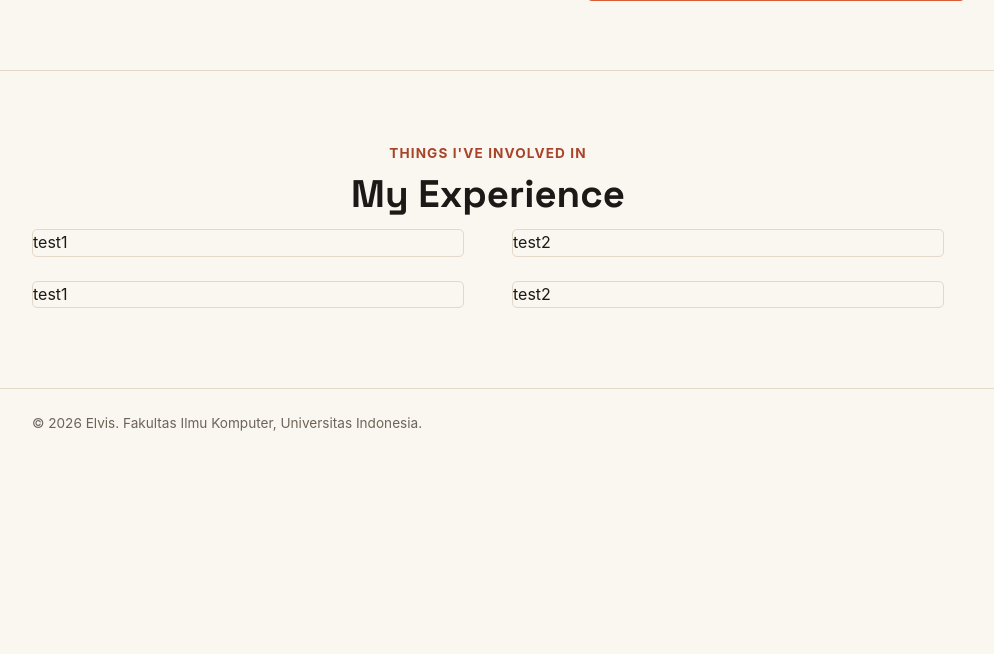
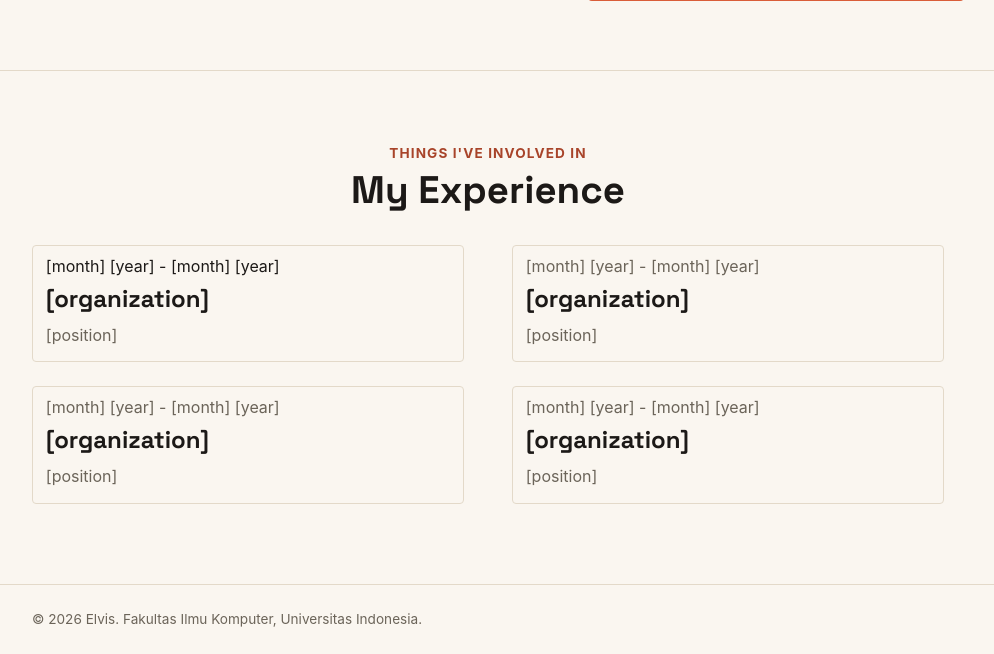
Before and after one commit to vis-fishy/myportofolio, a Django app: page / in a window 1280 px wide. Shown: the part 535-1189 px from the top of the page, without its empty margins (152-1146 px from the left). Before the commit the page ends 966 px from the top, so only its background shows below. Run offline with Django 5.2, Linux system fonts and the light colour scheme.

Commit message:
fix: move the margin-bottom from bio class to margin-top meta-list class; feat: adding placeholder for experience cards content

```diff
--- a/static/css/style.css
+++ b/static/css/style.css
@@ -4,10 +4,19 @@
     box-sizing: border-box;
 }
 
+html {
+    scrollbar-width: none;
+}
+
+html::-webkit-scrollbar {
+    display: none;
+}
+
 :root {
     --ink: #1c1917;
     --paper: #faf6f0;
     --accent: #d95d39;
+    --header-accent:#c94d29;
     --accent-dark: #a8442a;
     --line: #e3d9c9;
     --text-muted: #6b6459;
@@ -101,12 +110,12 @@ h1, h2, .brand {
 .bio {
     color: var(--text-muted);
     max-width: 480px;
-    margin-bottom: 1.5rem;
 }
 
 .meta-list {
     display: flex;
     gap: 2rem;
+    margin-top: 1.5rem;
     margin-bottom: 1.5rem;
 }
 
@@ -179,7 +188,7 @@ h1, h2, .brand {
 
 .experience-grid {
     display: grid;
-    gap: 1rem 3rem;
+    gap: 2.5rem 3rem;
     grid-template-columns: 1fr 3fr 1fr;
     grid-template-areas:
         "left center right"
@@ -193,7 +202,7 @@ h1, h2, .brand {
 
 .experience-punchline h2{
     font-size: clamp(2rem, 3vw, 3rem);
-    line-height: 0.95;
+    line-height: 0.75;
 }
 
 .experience-cards {
@@ -205,17 +214,22 @@ h1, h2, .brand {
 
 .experience-card {
     border: 1px solid var(--line);
-    border-radius: 5px;
+    padding: 0.5rem 0.8rem 0.5rem;
+    border-radius: var(--radius);
     transition:
         background-color 0.3s ease,
         color 0.3s ease,
         transform 0.3s ease;
 }
 
-.experience-card:hover{
+.experience-card:hover {
     background-color: var(--accent-dark);
     color: white;
     transform: translateY(-2px) translateX(-2px);
+}
+
+.experience-card .description{
+    padding: 0.3rem 0rem;
 }
 
 .site-footer {
--- a/templates/index.html
+++ b/templates/index.html
@@ -61,19 +61,27 @@
 
                 <div class="experience-cards">
                     <div class="experience-card">
-                        <p>test1</p>
+                        <p>[month] [year] - [month] [year]</p>
+                        <h2>[organization]</h2>
+                        <p class="bio description">[position]</p>
                     </div>
 
                     <div class="experience-card">
-                        <p>test2</p>
+                        <p class="bio">[month] [year] - [month] [year]</p>
+                        <h2>[organization]</h2>
+                        <p class="bio description">[position]</p>
                     </div>
 
                     <div class="experience-card">
-                        <p>test1</p>
+                        <p class="bio">[month] [year] - [month] [year]</p>
+                        <h2>[organization]</h2>
+                        <p class="bio description">[position]</p>
                     </div>
 
                     <div class="experience-card">
-                        <p>test2</p>
+                        <p class="bio">[month] [year] - [month] [year]</p>
+                        <h2>[organization]</h2>
+                        <p class="bio description">[position]</p>
                     </div>
                 </div>
 
```
